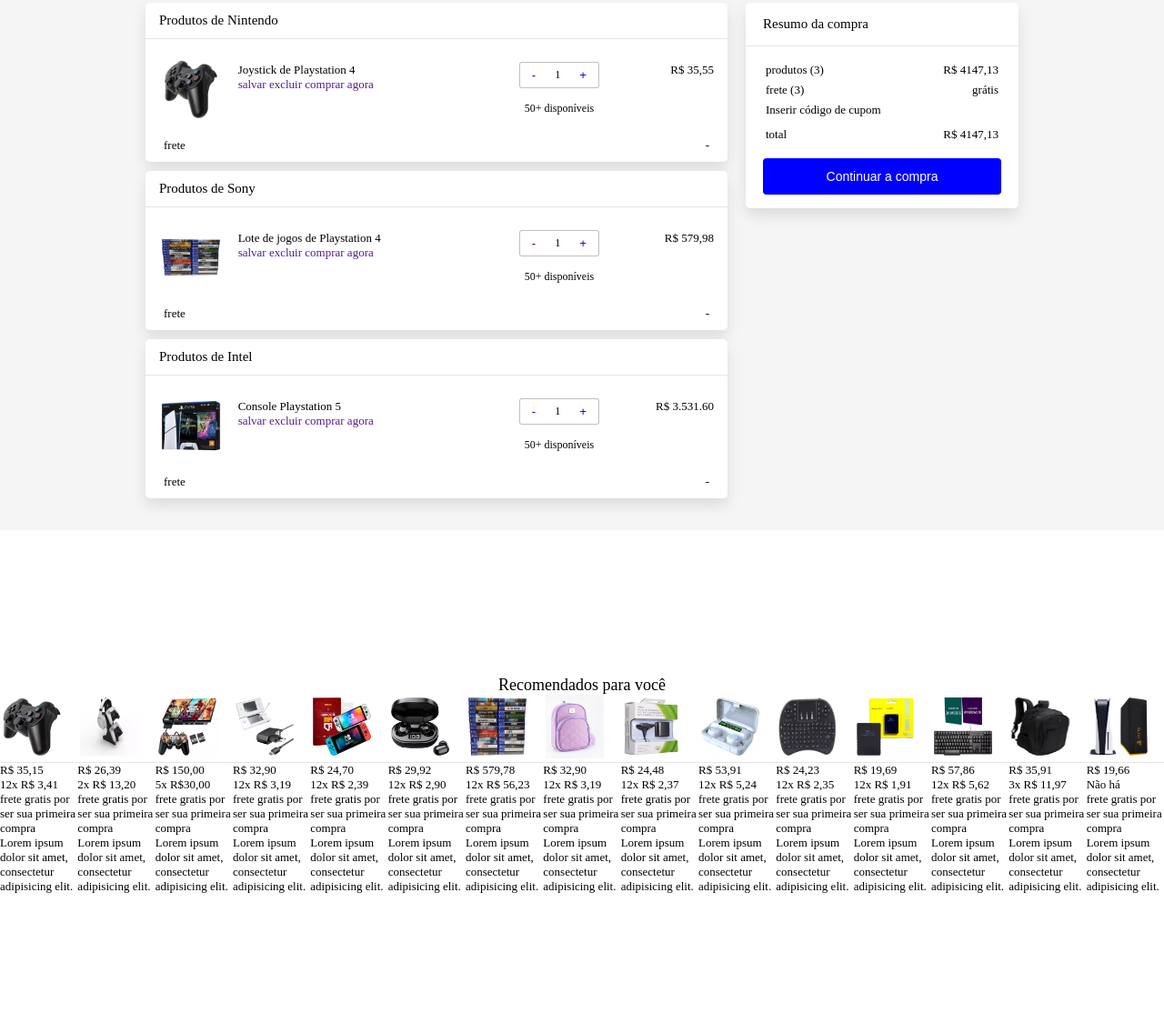
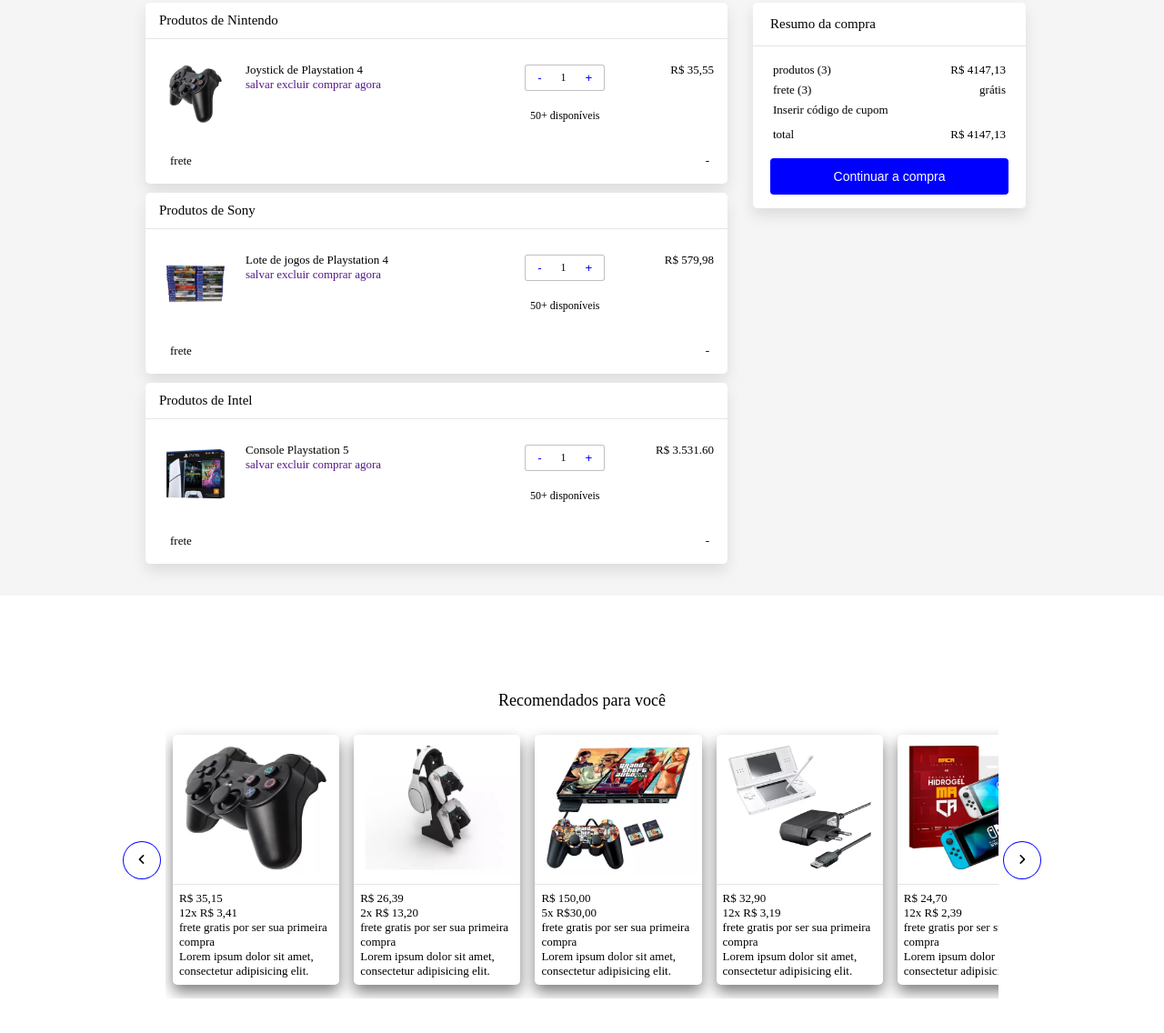
Before and after one commit to PedroHenrique-fatec/Mercado_Livre, a plain HTML site: page index.html in a window 1280 px wide. Shown: the part 106-1242 px from the top of the page at 91% size. Drawn offline with Linux system fonts and the light colour scheme.

Commit message:
Implantação do JavaScript referente ao Carousel Slider e a Estilização do mesmo

```diff
--- a/CSS/main.css
+++ b/CSS/main.css
@@ -43,6 +43,12 @@ main {
 
 .carrinho-compra .card .produto .img {
   width: min-content;
+  margin-right: 15px;
+}
+
+.carrinho-compra .card .produto .img img {
+  width: 70px;
+  height: 70px;
 }
 
 .carrinho-compra .card .produto .nome-produto {
@@ -154,8 +160,81 @@ main {
   font-size: 18px;
 }
 
-.slider {
+/* Estilo da seção do slider */
+.slider-container {
   display: flex;
+  align-items: center;
+  position: relative;
+  max-width: 1050px;
+  margin: 0 auto;
+  padding: 12px 15px;
+  overflow: hidden;
+}
+
+.button-previous,
+.button-next {
+  flex-shrink: 0;
+}
+
+.button-previous button,
+.button-next button {
+  border-radius: 50%;
+  border: none;
+  background-color: white;
+  width: 40px;
+  height: 40px;
+  display: flex;
+  align-items: center;
   justify-content: center;
-  align-items: center;
+  cursor: pointer;
+  box-shadow: 0 0 0 1px blue;
+  margin: 0 6px;
 }
+
+/* Wrapper para esconder o conteúdo fora da tela */
+.slider-carousel-wrapper {
+  overflow: hidden;
+  width: 100%;
+  padding: 15px 0;
+}
+
+.slider-carousel {
+  display: flex;
+  transition: transform 0.5s ease;
+  /* padding: 16px; */
+}
+
+/* Estilos para os cards */
+.card {
+  flex: 0 0 20%; /* Cada card ocupa 20% da largura do container */
+  margin: 0 8px;
+  background-color: white;
+  border-radius: 5px;
+  box-shadow: 0 8px 16px 0 rgba(0, 0, 0, 0.5);
+}
+
+.card .img {
+  padding: 5px;
+}
+
+.card .img img {
+  width: 100%;
+  height: 150px;
+}
+
+.card .text {
+  padding: 7px;
+}
+
+/* Responsividade */
+@media screen and (max-width: 768px) {
+  .card {
+    flex: 0 0 40%; /* Cada card ocupa 40% em telas menores */
+  }
+}
+
+@media screen and (max-width: 480px) {
+  .card {
+    flex: 0 0 80%; /* Cada card ocupa 80% em telas bem pequenas */
+  }
+}
--- a/JavaScript/main.js
+++ b/JavaScript/main.js
@@ -58,10 +58,37 @@ function atualizarValorTotal() {
   let soma = document.getElementById("valor");
   soma.innerText = ` ${valorTotal.toFixed(2).replace(".", ",")}`;
 
-  let valorTotalCompra = document.getElementById('valor-total')
-  valorTotalCompra.innerText = `R$ ${valorTotal.toFixed(2).replace('.', ',')}`
+  let valorTotalCompra = document.getElementById("valor-total");
+  valorTotalCompra.innerText = `R$ ${valorTotal.toFixed(2).replace(".", ",")}`;
 }
 
 quantidadeProduto();
 atualizarQuantidadeTotal();
 atualizarValorTotal();
+
+let slider = document.querySelector(".slider-carousel");
+let nextButton = document.getElementById("next");
+let prevButton = document.getElementById("previous");
+
+let currentPosition = 0;
+let card = document.querySelector(".slider-carousel .card");
+let propriedadesCard = card.getBoundingClientRect();
+
+let cardWidth = propriedadesCard.width + 76;
+
+nextButton.addEventListener("click", () => {
+  if (currentPosition < 1815) {
+    currentPosition += cardWidth;
+    slider.style.transform = `translateX(-${currentPosition}px)`;
+    console.log(currentPosition);
+  } else {
+    currentPosition = 0 - cardWidth;
+  }
+});
+
+prevButton.addEventListener("click", () => {
+  if (currentPosition > 0) {
+    currentPosition -= cardWidth;
+    slider.style.transform = `translateX(-${currentPosition}px)`;
+  }
+});
--- a/index.html
+++ b/index.html
@@ -287,7 +287,15 @@
 
       <section class="recomendados">
         <div class="title-section">Recomendados para você</div>
-        <section class="slider">
+        <section class="slider-container">
+          <div class="button-previous">
+            <button id="previous">
+              <i class="fa-solid fa-angle-left"></i>
+            </button>
+          </div>
+
+          <section class="slider-carousel-wrapper">
+            <div class="slider-carousel">
               <div class="card">
                 <div class="img">
                   <img src="Imagens/Slider/Joystick.webp" alt="Joystick" />
@@ -302,7 +310,9 @@
                     <p>frete gratis por ser sua primeira compra</p>
                   </div>
                   <div class="descricao">
-                <p>Lorem ipsum dolor sit amet, consectetur adipisicing elit.</p>
+                    <p>
+                      Lorem ipsum dolor sit amet, consectetur adipisicing elit.
+                    </p>
                   </div>
                 </div>
               </div>
@@ -323,7 +333,9 @@
                     <p>frete gratis por ser sua primeira compra</p>
                   </div>
                   <div class="descricao">
-                <p>Lorem ipsum dolor sit amet, consectetur adipisicing elit.</p>
+                    <p>
+                      Lorem ipsum dolor sit amet, consectetur adipisicing elit.
+                    </p>
                   </div>
                 </div>
               </div>
@@ -344,7 +356,9 @@
                     <p>frete gratis por ser sua primeira compra</p>
                   </div>
                   <div class="descricao">
-                <p>Lorem ipsum dolor sit amet, consectetur adipisicing elit.</p>
+                    <p>
+                      Lorem ipsum dolor sit amet, consectetur adipisicing elit.
+                    </p>
                   </div>
                 </div>
               </div>
@@ -365,7 +379,9 @@
                     <p>frete gratis por ser sua primeira compra</p>
                   </div>
                   <div class="descricao">
-                <p>Lorem ipsum dolor sit amet, consectetur adipisicing elit.</p>
+                    <p>
+                      Lorem ipsum dolor sit amet, consectetur adipisicing elit.
+                    </p>
                   </div>
                 </div>
               </div>
@@ -386,7 +402,9 @@
                     <p>frete gratis por ser sua primeira compra</p>
                   </div>
                   <div class="descricao">
-                <p>Lorem ipsum dolor sit amet, consectetur adipisicing elit.</p>
+                    <p>
+                      Lorem ipsum dolor sit amet, consectetur adipisicing elit.
+                    </p>
                   </div>
                 </div>
               </div>
@@ -407,7 +425,9 @@
                     <p>frete gratis por ser sua primeira compra</p>
                   </div>
                   <div class="descricao">
-                <p>Lorem ipsum dolor sit amet, consectetur adipisicing elit.</p>
+                    <p>
+                      Lorem ipsum dolor sit amet, consectetur adipisicing elit.
+                    </p>
                   </div>
                 </div>
               </div>
@@ -428,7 +448,9 @@
                     <p>frete gratis por ser sua primeira compra</p>
                   </div>
                   <div class="descricao">
-                <p>Lorem ipsum dolor sit amet, consectetur adipisicing elit.</p>
+                    <p>
+                      Lorem ipsum dolor sit amet, consectetur adipisicing elit.
+                    </p>
                   </div>
                 </div>
               </div>
@@ -449,7 +471,9 @@
                     <p>frete gratis por ser sua primeira compra</p>
                   </div>
                   <div class="descricao">
-                <p>Lorem ipsum dolor sit amet, consectetur adipisicing elit.</p>
+                    <p>
+                      Lorem ipsum dolor sit amet, consectetur adipisicing elit.
+                    </p>
                   </div>
                 </div>
               </div>
@@ -470,7 +494,9 @@
                     <p>frete gratis por ser sua primeira compra</p>
                   </div>
                   <div class="descricao">
-                <p>Lorem ipsum dolor sit amet, consectetur adipisicing elit.</p>
+                    <p>
+                      Lorem ipsum dolor sit amet, consectetur adipisicing elit.
+                    </p>
                   </div>
                 </div>
               </div>
@@ -491,7 +517,9 @@
                     <p>frete gratis por ser sua primeira compra</p>
                   </div>
                   <div class="descricao">
-                <p>Lorem ipsum dolor sit amet, consectetur adipisicing elit.</p>
+                    <p>
+                      Lorem ipsum dolor sit amet, consectetur adipisicing elit.
+                    </p>
                   </div>
                 </div>
               </div>
@@ -512,7 +540,9 @@
                     <p>frete gratis por ser sua primeira compra</p>
                   </div>
                   <div class="descricao">
-                <p>Lorem ipsum dolor sit amet, consectetur adipisicing elit.</p>
+                    <p>
+                      Lorem ipsum dolor sit amet, consectetur adipisicing elit.
+                    </p>
                   </div>
                 </div>
               </div>
@@ -533,7 +563,9 @@
                     <p>frete gratis por ser sua primeira compra</p>
                   </div>
                   <div class="descricao">
-                <p>Lorem ipsum dolor sit amet, consectetur adipisicing elit.</p>
+                    <p>
+                      Lorem ipsum dolor sit amet, consectetur adipisicing elit.
+                    </p>
                   </div>
                 </div>
               </div>
@@ -554,7 +586,9 @@
                     <p>frete gratis por ser sua primeira compra</p>
                   </div>
                   <div class="descricao">
-                <p>Lorem ipsum dolor sit amet, consectetur adipisicing elit.</p>
+                    <p>
+                      Lorem ipsum dolor sit amet, consectetur adipisicing elit.
+                    </p>
                   </div>
                 </div>
               </div>
@@ -575,7 +609,9 @@
                     <p>frete gratis por ser sua primeira compra</p>
                   </div>
                   <div class="descricao">
-                <p>Lorem ipsum dolor sit amet, consectetur adipisicing elit.</p>
+                    <p>
+                      Lorem ipsum dolor sit amet, consectetur adipisicing elit.
+                    </p>
                   </div>
                 </div>
               </div>
@@ -593,9 +629,17 @@
                     <p>frete gratis por ser sua primeira compra</p>
                   </div>
                   <div class="descricao">
-                <p>Lorem ipsum dolor sit amet, consectetur adipisicing elit.</p>
+                    <p>
+                      Lorem ipsum dolor sit amet, consectetur adipisicing elit.
+                    </p>
                   </div>
                 </div>
+              </div>
+            </div>
+          </section>
+
+          <div class="button-next">
+            <button id="next"><i class="fa-solid fa-angle-right"></i></button>
           </div>
         </section>
       </section>
```
Lines whose indentation alone changed are shown as unchanged.
